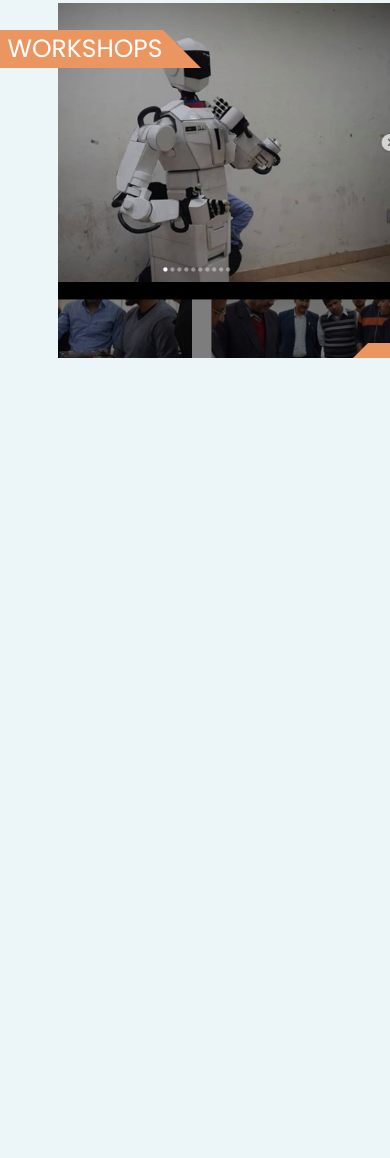
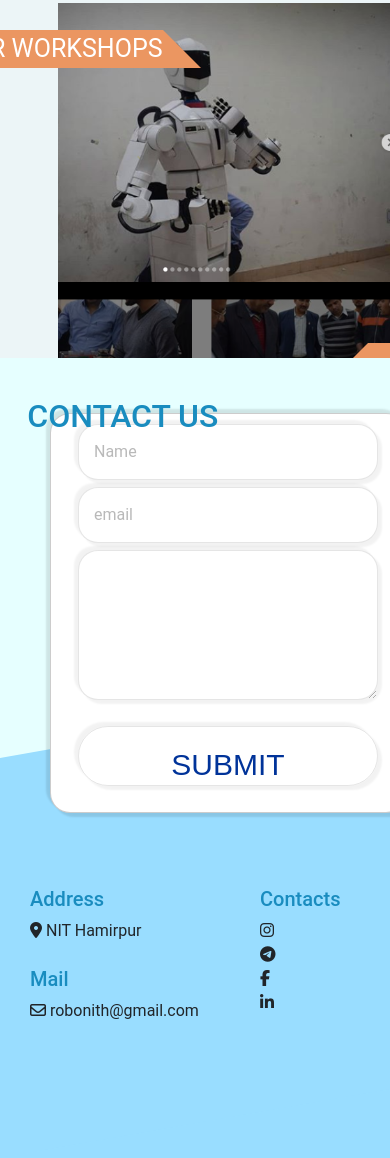
Before and after one commit to baibhav3211/RoboSOc-NEW, a plain HTML site: page index.html in a window 390 px wide. Shown: the part 2959-4117 px from the top of the page. Before the commit the page ends 3317 px from the top, so only its background shows below. Drawn offline with nearby package versions, Linux system fonts and the light colour scheme.

Commit message:
insert footer

```diff
--- a/index.html
+++ b/index.html
@@ -224,10 +224,35 @@
     </div>
 
     <!-- Footer -->
+    <div class="neat">
+        <h2>CONTACT US</h2>
+        <form class="train">
+            <input type="text" class="train-tik" placeholder="Name"><br>
+            <input type="email" class="train-tik" placeholder="email"><br>
+            <textarea type="text"  class="train-tik" placeholder="message">
+            </textarea>
+            <div class="btn"><a href="">Submit</a></div>
+        </form>
 
+    </div>
+    </div>
+    <footer class="railway">
 
-
-
+        <div class="con">
+            <h4>Address</h4>
+            <i class="fa fa-map-marker" aria-hidden="true"></i> NIT Hamirpur<br><br>
+            <h4>Mail</h4>
+            <i class="fa fa-envelope-o" aria-hidden="true"></i> robonith@gmail.com
+        </div>
+        <div class="ray">
+            <h4>Contacts</h4>
+            <i class="fa fa-instagram" aria-hidden="true"></i><br>
+            <i class="fa fa-telegram" aria-hidden="true"></i><br>
+            <i class="fa fa-facebook" aria-hidden="true"></i><br>
+            <i class="fa fa-linkedin" aria-hidden="true"></i>
+        </div>
+        <div class="canvas"></div>
+    </footer>
     <!-- Bootstarp files -->
     <script src="https://code.jquery.com/jquery-3.5.0.js"></script>
     <script src="https://cdn.jsdelivr.net/npm/popper.js@1.16.0/dist/umd/popper.min.js" integrity="sha384-Q6E9RHvbIyZFJoft+2mJbHaEWldlvI9IOYy5n3zV9zzTtmI3UksdQRVvoxMfooAo" crossorigin="anonymous"></script>
--- a/style.css
+++ b/style.css
@@ -872,3 +872,219 @@ header{
     }
 
 }
+
+/*footer*/
+*{
+    margin: 0;
+    padding: 0;
+    box-sizing: border-box;
+    outline: none;
+}
+
+.neat{
+    width: 100%;
+    height: 400px;
+    position: relative;
+    background-color:  #e6ffff;
+
+}
+
+h2{
+    color: #198CBF;
+    margin-left: 7%;
+    padding-top: 11%;
+    position:absolute;
+    z-index: 3;
+}
+
+body{
+    font-family: 'Roboto', sans-serif;
+}
+
+h4{
+    color: #198CBF;
+    font-size: 20px;
+}
+
+.railway{
+    /*  transform: translateY(-50%); */
+    padding: 0;
+    width: 100%;
+    height: 400px;
+    background-color: #99ddff;
+    position: relative;
+    top:50%;
+    z-index: 0;
+}
+
+.train{
+    max-width: 800px;
+    background: white;
+    padding: 10px;
+    border: 1px solid rgba(0,0,0,0.2);
+    border-radius: 20px;
+    margin-top: 14%;
+    margin-left: 100px;
+    position: absolute;
+    z-index: 2;
+    height: 400px;
+    box-shadow: 4px 4px 2px rgba(0,0,0, 0.1),
+    -4px -4px 2px rgba(0,0,0, 0.1);
+}
+
+.train-tik{
+    margin-right: 17px;
+    margin-left: 17px;
+    margin-bottom: 7px;
+    opacity: 0.5;
+    border-radius:20px;
+    padding: 15px;
+    width: 300px;
+    box-shadow: 4px 4px 2px rgba(0,0,0, 0.1),
+                -4px -4px 2px rgba(0,0,0, 0.1);
+    border: 1px solid rgba(0,0,0,0.2);
+}
+
+.canvas{
+    width: 100%;
+    height: 400px;
+    background-color: #99ddff;
+    position: absolute;
+    top:0;
+    z-index: -1;
+    left: 0;
+    transform: skewY(-10deg);
+    transform-origin: bottom left;
+}
+
+.con{
+    margin-top: 3%;
+    float: right;
+    width: 300px;
+
+}
+
+.ray{
+    margin-top:3%;
+    float: right;
+    width: 200px;
+}
+
+textarea{
+    height: 150px;
+}
+
+a:link {
+    text-decoration: none;
+    color: #198CBF;
+  }
+
+ a:visited{
+    color:#003399;
+ }
+
+.btn{
+    margin-top: 12px;
+    margin-left: 17px;
+    font-family: arial;
+    font-size: 30px;
+    width: 300px;
+    height: 60px;
+    border-radius: 80px;
+    line-height: 60px;
+    text-align: center;
+    border: 1px solid rgba(0,0,0,0.1);
+    display: block;
+    text-decoration: none;
+    color: #1da0d8;
+    position: relative;
+    overflow: hidden;
+    background: transparent;
+    transition: .3s;
+    box-shadow: 4px 4px 2px rgba(0,0,0, 0.05),
+                -4px -4px 2px rgba(0,0,0, 0.05);
+}
+
+.btn:before {
+   content: '';
+   width: 100%;
+   height: 100%;
+   position: absolute;
+   background: #5DAED2;
+   top: -100%;
+   left: 0;
+   z-index: -1;
+   transition: .3s;
+}
+
+.btn:after{
+   content: '';
+   width: 100%;
+   height: 100%;
+   position: absolute;
+   background:  #5DAED2;
+   top: -100%;
+   left: 0;
+   z-index: -1;
+   transition: .3s;
+}
+
+.btn:hover{
+    color: #4f8da8 ;
+}
+
+.btn:hover:before{
+    top: 0;
+}
+
+.btn:hover:after{
+    top: 0;
+}
+
+@media only screen and (max-width: 768px){
+    h2{
+        padding-top: 10%;
+    }
+    .train{
+        margin-left: 50px;
+    }
+    .con{
+        margin-left: 30px;
+        margin-top: 33%;
+        float: left;
+        width: 200px;
+
+    }
+
+    .ray{
+        margin-left: 30px;
+        margin-top:33%;
+        float: left;
+        width: 100px;
+    }
+}
+
+ @media only screen and (min-width: 768px) and (max-width:960px){
+    h2{
+        margin-left: 2%;
+        padding-top: 7%;
+    }
+    .train{
+        margin-top: 100px;
+        margin-left: 30px;
+    }
+    .con{
+        margin-left: 30px;
+        margin-top: 30%;
+        float: left;
+        width: 200px;
+
+    }
+
+    .ray{
+        margin-left: 30px;
+        margin-top:30%;
+        float: left;
+        width: 100px;
+    }
+}
```
